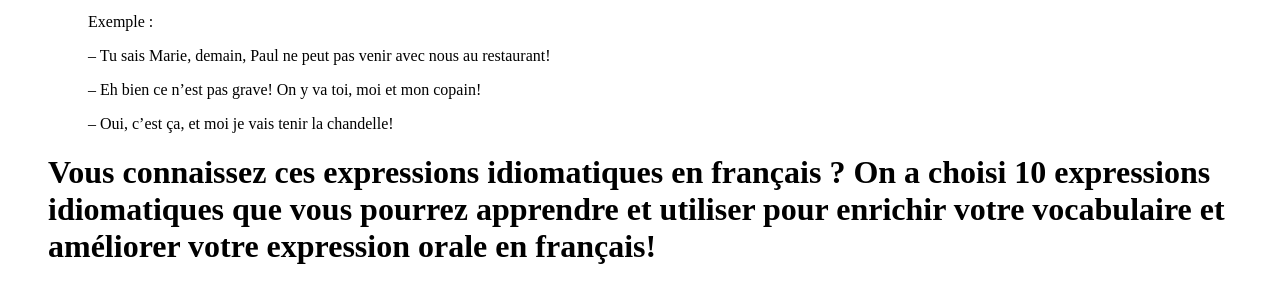
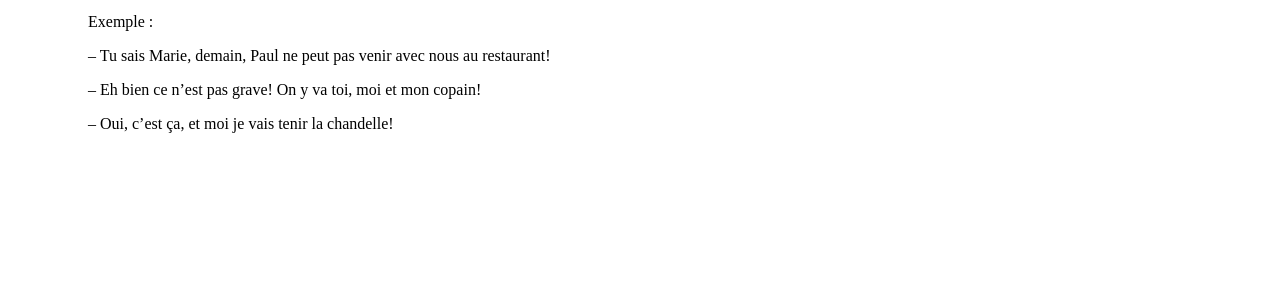
Before and after one commit to solenneboyce/SML5202-FINAL, a plain HTML site: page index.html in a window 1280 px wide. Shown: the part 481-784 px from the top of the page. Drawn offline with Linux system fonts and the light colour scheme.

Commit message:
Update index.html

```diff
--- a/index.html
+++ b/index.html
@@ -22,26 +22,3 @@ Effectivement, une chandelle c’est comme une bougie, et on a l’impression d
 <p>– Eh bien ce n’est pas grave! On y va toi, moi et mon copain!</p>
 <p>– Oui, c’est ça, et moi je vais tenir la chandelle!</p>
 </ul>
-
-
-
-
-<html>
-  <title>
-    Expressions Idiomatiques
-  </title>
-
-  <body>
-    <h1> Vous connaissez ces expressions idiomatiques en français ?
-      On a choisi 10 expressions idiomatiques que vous pourrez apprendre et utiliser pour enrichir votre vocabulaire et améliorer votre expression orale en français!</h1>
-  </body>
-
-  <style>
-    body {
-      background - colour:blue;
-        colour - #fff ;
-      text - align:left
-    }
-  </style>
-
-</html>
```
